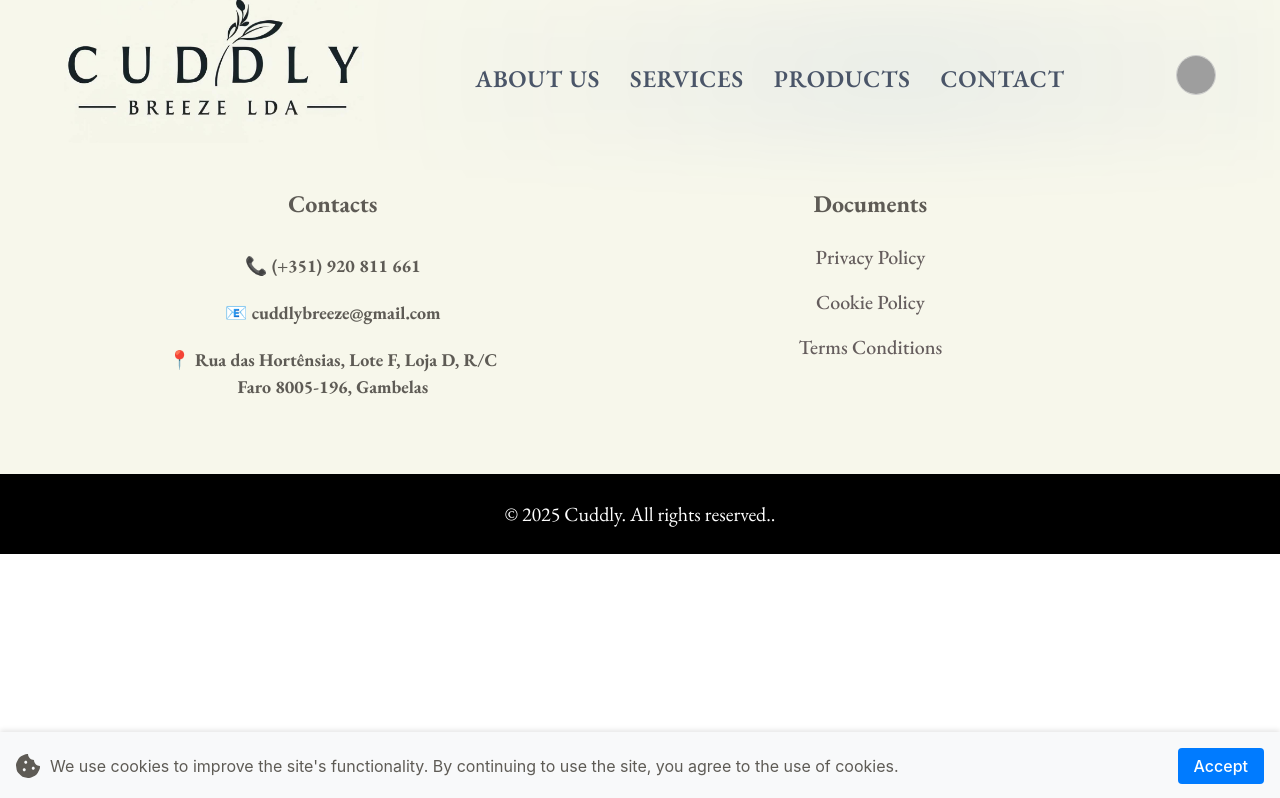
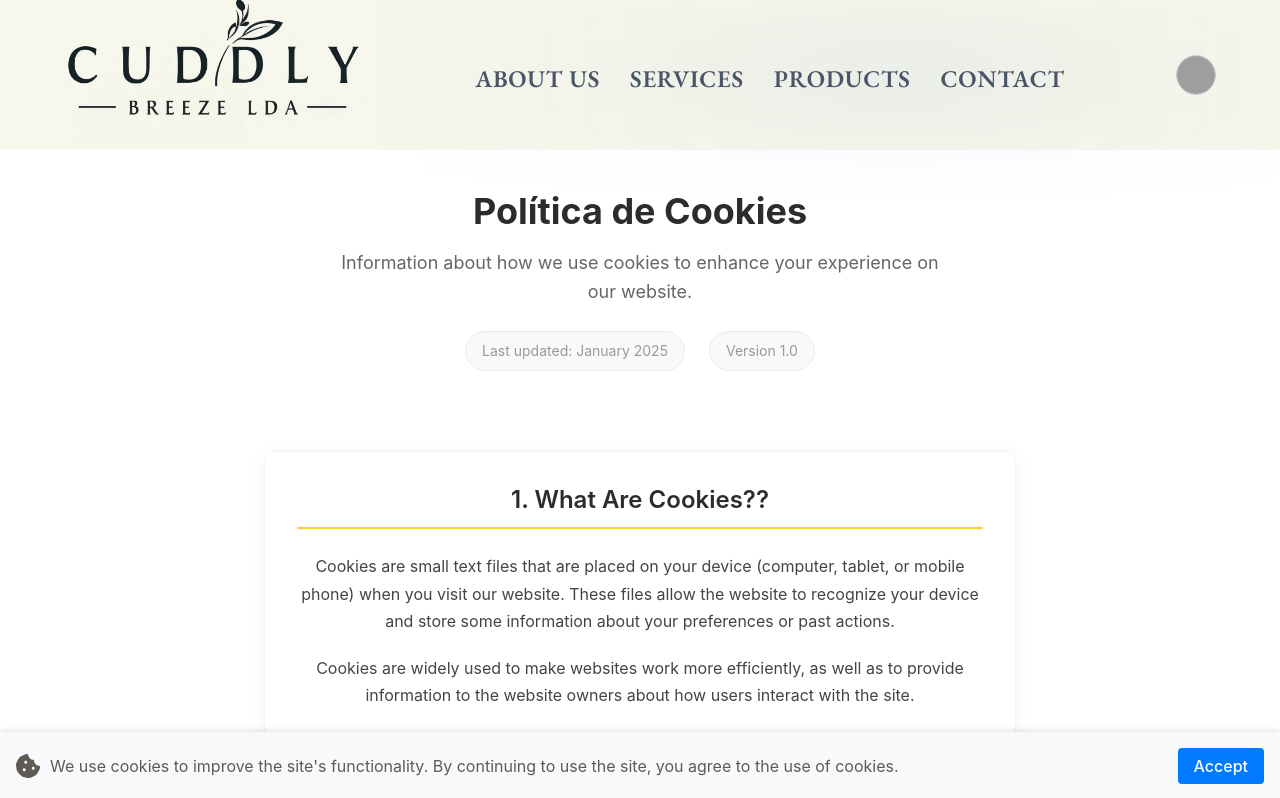
Before and after one commit to SPAWNKID19XX/cuddly, a React (Vite) app in the folder client/: page /cookie-policy in a window 1280 px wide. Shown: the top 798 px of the page. Built offline with nearby package versions, Linux system fonts and the light colour scheme; grey boxes are pictures that could not be loaded.

Commit message:
[FIX] doc path

```diff
--- a/client/src/App.tsx
+++ b/client/src/App.tsx
@@ -4,9 +4,9 @@ import Footer from './components/Footer/Footer'
 import CookieConsent from './components/coockiesConsent/CookiesConsent'
 import './i18n.js'
 import {BrowserRouter, Routes, Route} from 'react-router-dom'
-import PrivacyPolicy from './pages/privacy-policy/PrivacyPolicy.tsx'
-import CookiesPolicy from './pages/cookies-policy/CookiesPolicy.tsx'
-import TermsConditions from './pages/terms-conditions/TermsConditions.tsx'
+import PrivacyPolicy from './components/privacy-policy/index.ts'
+import CookiesPolicy from './components/cookies-policy/index.ts'
+import TermsConditions from './components/terms-conditions/TermsConditions.tsx'
 import AboutUs from "./components/AboutUs/AboutUs.tsx";
 import MainBaner from "./components/MainBanner/MainBaner.tsx";
 import Products from "./components/Products/Product.tsx";
@@ -69,7 +69,7 @@ function App() {
                     </>
                 }/>
 
-                <Route path="/cookies-policy" element={
+                <Route path="/cookie-policy" element={
                     <>
                         <CookiesPolicy/>
                     </>
--- a/client/src/pages/cookies-policy/CookiesPolicy.css
+++ b/client/src/components/cookies-policy/CookiesPolicy.css
@@ -9,7 +9,7 @@
 
   .cookies-policy__container {
     max-width: 800px;
-    margin: 0 auto;
+    margin: 150px auto;
     padding: 40px 24px;
   }
 
--- a/client/src/pages/privacy-policy/PrivacyPolicy.css
+++ b/client/src/components/privacy-policy/PrivacyPolicy.css
@@ -9,7 +9,7 @@
 
   .privacy-policy__container {
     max-width: 800px;
-    margin: 0 auto;
+    margin: 150px auto;
     padding: 40px 24px;
   }
 
--- a/client/src/pages/terms-conditions/TermsConditions.css
+++ b/client/src/components/terms-conditions/TermsConditions.css
@@ -9,7 +9,7 @@
 
   .terms-conditions__container {
     max-width: 800px;
-    margin: 0 auto;
+    margin: 150px auto;
     padding: 40px 24px;
   }
 
```
Also changed, not shown: client/src/components/cookies-policy/CookiesPolicy.tsx (renamed from client/src/pages/cookies-policy/CookiesPolicy.tsx), client/src/components/cookies-policy/index.ts (renamed from client/src/pages/cookies-policy/index.ts), client/src/components/privacy-policy/PrivacyPolicy.tsx (renamed from client/src/pages/privacy-policy/PrivacyPolicy.tsx), client/src/components/privacy-policy/index.ts (renamed from client/src/pages/privacy-policy/index.ts), client/src/components/terms-conditions/TermsConditions.tsx (renamed from client/src/pages/terms-conditions/TermsConditions.tsx).
